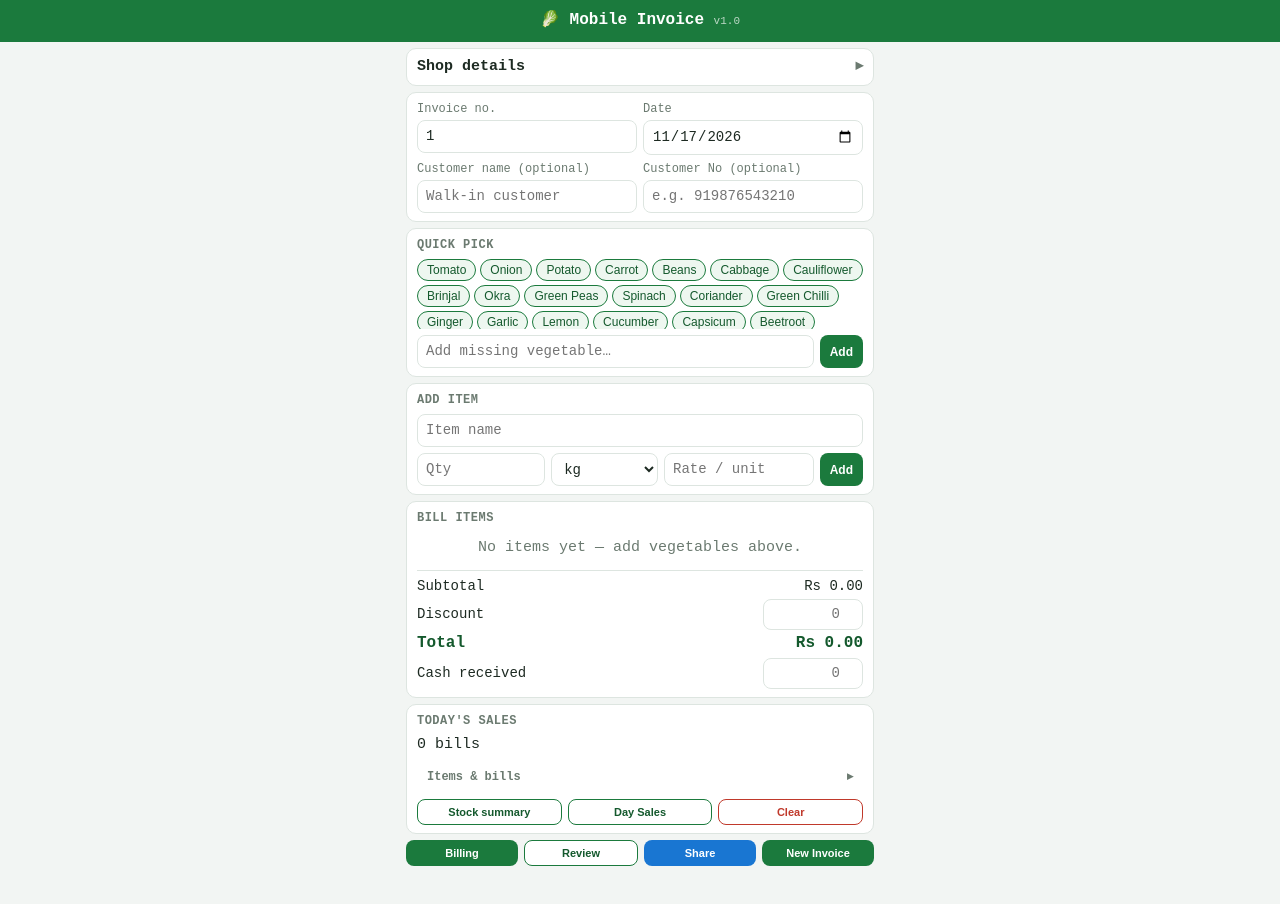
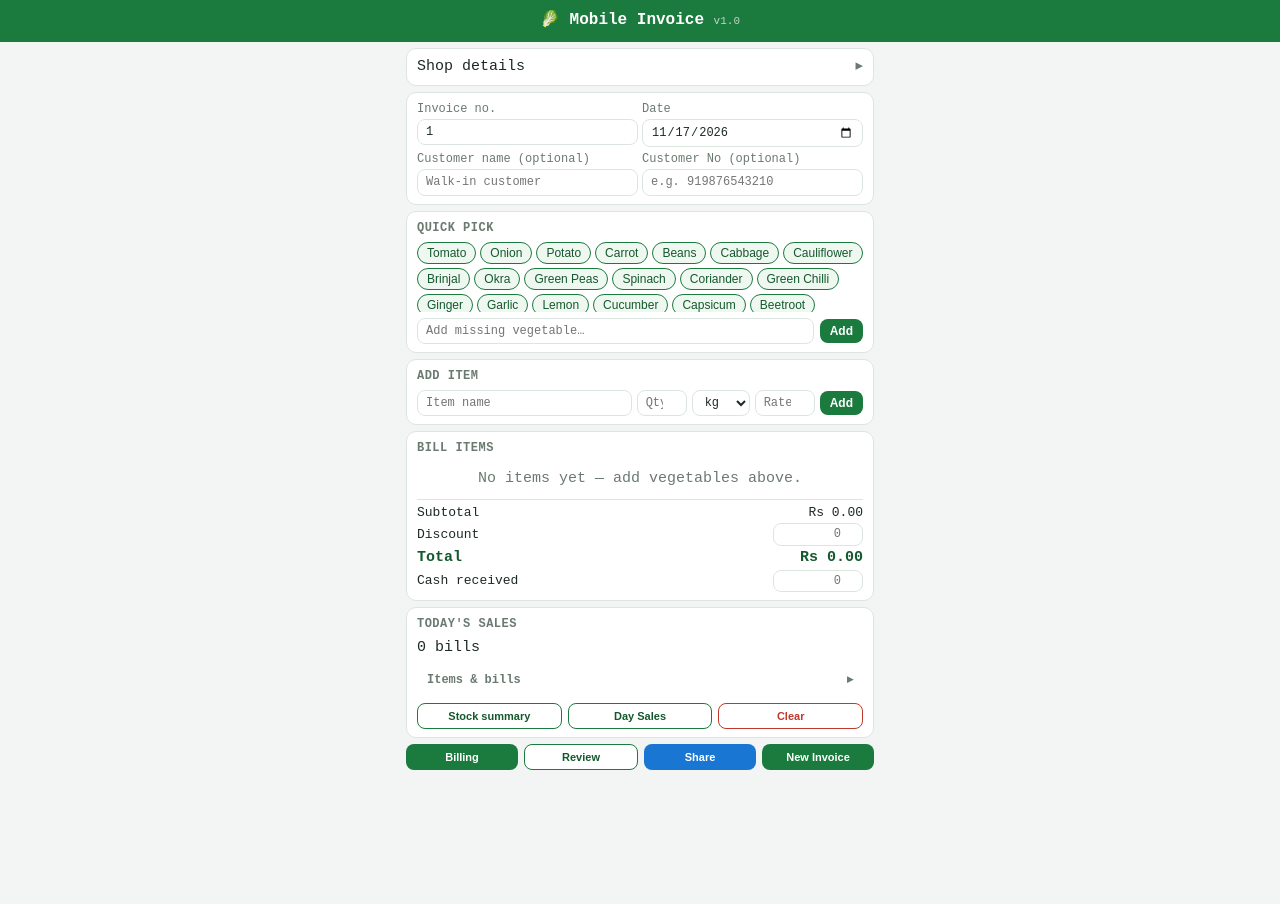
Before and after one commit to rjarupula1729/mobile-invoice, a plain HTML site: page index.html in a window 1280 px wide. After the commit the page ends 808 px from the top, so only its background shows below. Drawn offline with Linux system fonts and the light colour scheme.

Commit message:
Single-line compact item rows, uniform field heights, bold shop name
Generated with [Devin](https://devin.ai)

Co-Authored-By: Devin <158243242+devin-ai-integration[bot]@users.noreply.github.com>

```diff
--- a/app.js
+++ b/app.js
@@ -139,6 +139,7 @@ function renderItems() {
       renderTotals(); saveAll();
     });
     const qtyWrap = document.createElement('div');
+    qtyWrap.className = 'qtycell';
     qtyWrap.appendChild(qty);
     const unitTag = document.createElement('span');
     unitTag.className = 'unit-tag';
@@ -146,6 +147,7 @@ function renderItems() {
     qtyWrap.appendChild(unitTag);
 
     const rate = document.createElement('input');
+    rate.className = 'ratecell';
     rate.type = 'number'; rate.min = '0'; rate.step = 'any';
     rate.value = it.rate;
     rate.title = 'Rate per ' + it.unit;
--- a/index.html
+++ b/index.html
@@ -75,9 +75,9 @@
       <div class="card-body">
         <div class="section-title">Add item</div>
         <div class="item-form">
-          <input id="itemName" type="text" list="vegList" placeholder="Item name" autocomplete="off">
           <datalist id="vegList"></datalist>
           <div class="item-form-row">
+            <input id="itemName" type="text" list="vegList" placeholder="Item name" autocomplete="off">
             <input id="itemQty" type="number" inputmode="decimal" min="0" step="any" placeholder="Qty">
             <select id="itemUnit">
               <option value="kg">kg</option>
@@ -87,7 +87,7 @@
               <option value="bunch">bunch</option>
               <option value="litre">litre</option>
             </select>
-            <input id="itemRate" type="number" inputmode="decimal" min="0" step="any" placeholder="Rate / unit">
+            <input id="itemRate" type="number" inputmode="decimal" min="0" step="any" placeholder="Rate">
             <button id="addItemBtn" class="btn btn-primary btn-add" type="button">Add</button>
           </div>
         </div>
--- a/styles.css
+++ b/styles.css
@@ -63,9 +63,14 @@ html, body {
   overflow: hidden;
 }
 
+#settingsSummary {
+  font-weight: 700;
+  color: var(--green-dark);
+}
+
 .card summary {
   padding: 8px 10px;
-  font-weight: 600;
+  font-weight: 500;
   cursor: pointer;
   list-style: none;
 }
@@ -90,12 +95,12 @@ html, body {
 .grid-2 {
   display: grid;
   grid-template-columns: 1fr 1fr;
-  gap: 6px;
+  gap: 4px;
 }
 
-.grid-2 label { font-size: 12px; }
+.grid-2 label { font-size: 12px; gap: 2px; }
 
-.grid-2 input { padding: 6px 8px; font-size: 14px; }
+.grid-2 input { padding: 4px 8px; font-size: 12px; }
 
 #settingsCard label { font-size: 12px; }
 
@@ -167,29 +172,35 @@ input:focus, select:focus {
   display: grid;
   grid-template-columns: 1fr auto;
   gap: 6px;
+  align-items: center;
 }
 
 .item-form { display: flex; flex-direction: column; gap: 6px; }
 
 .item-form input, .item-form select, .add-veg-row input {
-  padding: 6px 8px;
-  font-size: 14px;
+  padding: 4px 8px;
+  font-size: 12px;
 }
 
 .item-form-row {
   display: grid;
-  grid-template-columns: 1.2fr 1fr 1.4fr auto;
-  gap: 6px;
+  grid-template-columns: minmax(0, 1fr) auto auto auto auto;
+  gap: 5px;
+  align-items: center;
 }
+
+.item-form-row #itemQty { width: 50px; }
+.item-form-row #itemUnit { width: 58px; }
+.item-form-row #itemRate { width: 60px; }
 
 .items-list { display: flex; flex-direction: column; }
 
 .item-row {
   display: grid;
-  grid-template-columns: 1.6fr .8fr .9fr .9fr auto;
-  gap: 5px;
+  grid-template-columns: minmax(0, 1fr) auto auto auto auto;
+  gap: 6px;
   align-items: center;
-  padding: 4px 0;
+  padding: 2px 0;
   border-bottom: 1px dashed var(--border);
 }
 
@@ -197,16 +208,21 @@ input:focus, select:focus {
 
 .item-row .name { font-weight: 500; overflow-wrap: anywhere; }
 
-.item-row input { padding: 4px 5px; font-size: 13px; text-align: right; }
+.item-row .qtycell { display: flex; align-items: center; gap: 4px; }
+
+.item-row .qtycell input { flex: none; width: 54px; }
+
+.item-row .ratecell { width: 66px; }
+
+.item-row .amount { font-weight: 600; text-align: right; white-space: nowrap; }
+
+.item-row input { padding: 2px 4px; font-size: 12px; text-align: right; width: 100%; }
 
 .item-row .unit-tag {
-  font-size: 10px;
+  font-size: 11px;
   color: var(--muted);
-  display: block;
-  text-align: right;
+  flex: none;
 }
-
-.item-row .amount { font-weight: 600; text-align: right; white-space: nowrap; }
 
 .remove-btn {
   border: none;
@@ -218,13 +234,13 @@ input:focus, select:focus {
 }
 
 .totals {
-  margin-top: 6px;
+  margin-top: 4px;
   border-top: 1px solid var(--border);
-  padding-top: 6px;
+  padding-top: 4px;
   display: flex;
   flex-direction: column;
-  gap: 3px;
-  font-size: 14px;
+  gap: 2px;
+  font-size: 13px;
 }
 
 .totals-row {
@@ -234,10 +250,10 @@ input:focus, select:focus {
   gap: 10px;
 }
 
-.totals-row input { width: 100px; text-align: right; padding: 5px 7px; font-size: 14px; }
+.totals-row input { width: 90px; text-align: right; padding: 2px 6px; font-size: 12px; }
 
 .totals-row.grand {
-  font-size: 16px;
+  font-size: 15px;
   font-weight: 700;
   color: var(--green-dark);
 }
```
